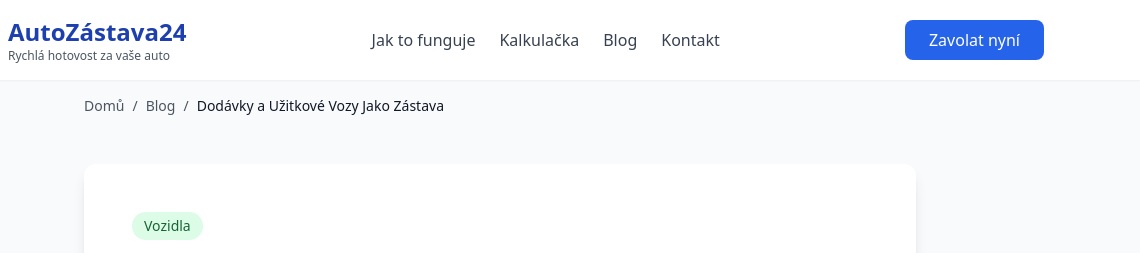
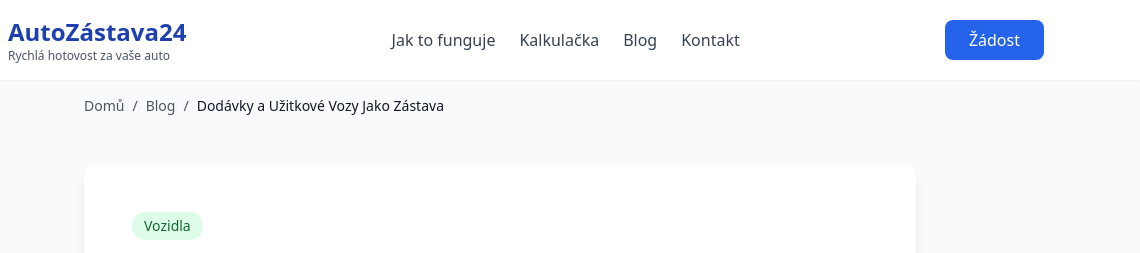
Before and after one commit to malonitest/zpaweb, a website: page blog/dodavky-uzitkove-vozy-jako-zastava/index.html in a window 1280 px wide. Shown: the top 253 px of the page, 140-1280 px from the left. Drawn offline with nearby package versions, Linux system fonts and the light colour scheme.

Commit message:
Fix header button in commercial vehicles article
Changed 'Zavolat nyní' (Call now) button to 'Žádost' (Request)
to match all other blog articles. Links to /#formular instead of tel: link.

```diff
--- a/blog/dodavky-uzitkove-vozy-jako-zastava/index.html
+++ b/blog/dodavky-uzitkove-vozy-jako-zastava/index.html
@@ -174,8 +174,8 @@
                     <a href="/blog/" class="text-gray-700 hover:text-blue-600">Blog</a>
                     <a href="/#kontakt" class="text-gray-700 hover:text-blue-600">Kontakt</a>
                 </nav>
-                <a href="tel:+420469778999" class="bg-blue-600 text-white px-6 py-2 rounded-lg hover:bg-blue-700 transition">
-                    Zavolat nyní
+                <a href="/#formular" class="bg-blue-600 text-white px-6 py-2 rounded-lg hover:bg-blue-700 transition">
+                    Žádost
                 </a>
             </div>
         </div>
```
